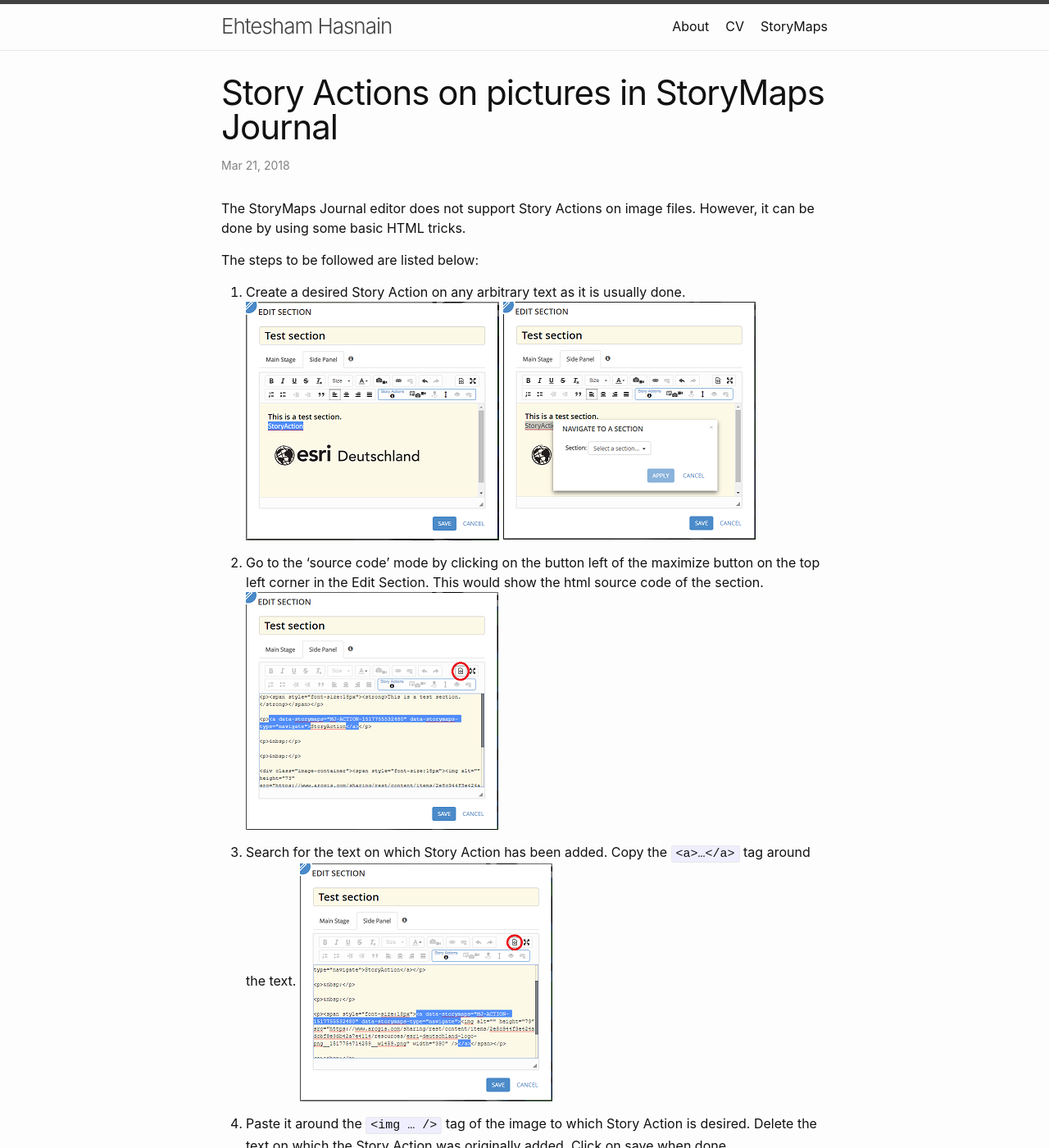
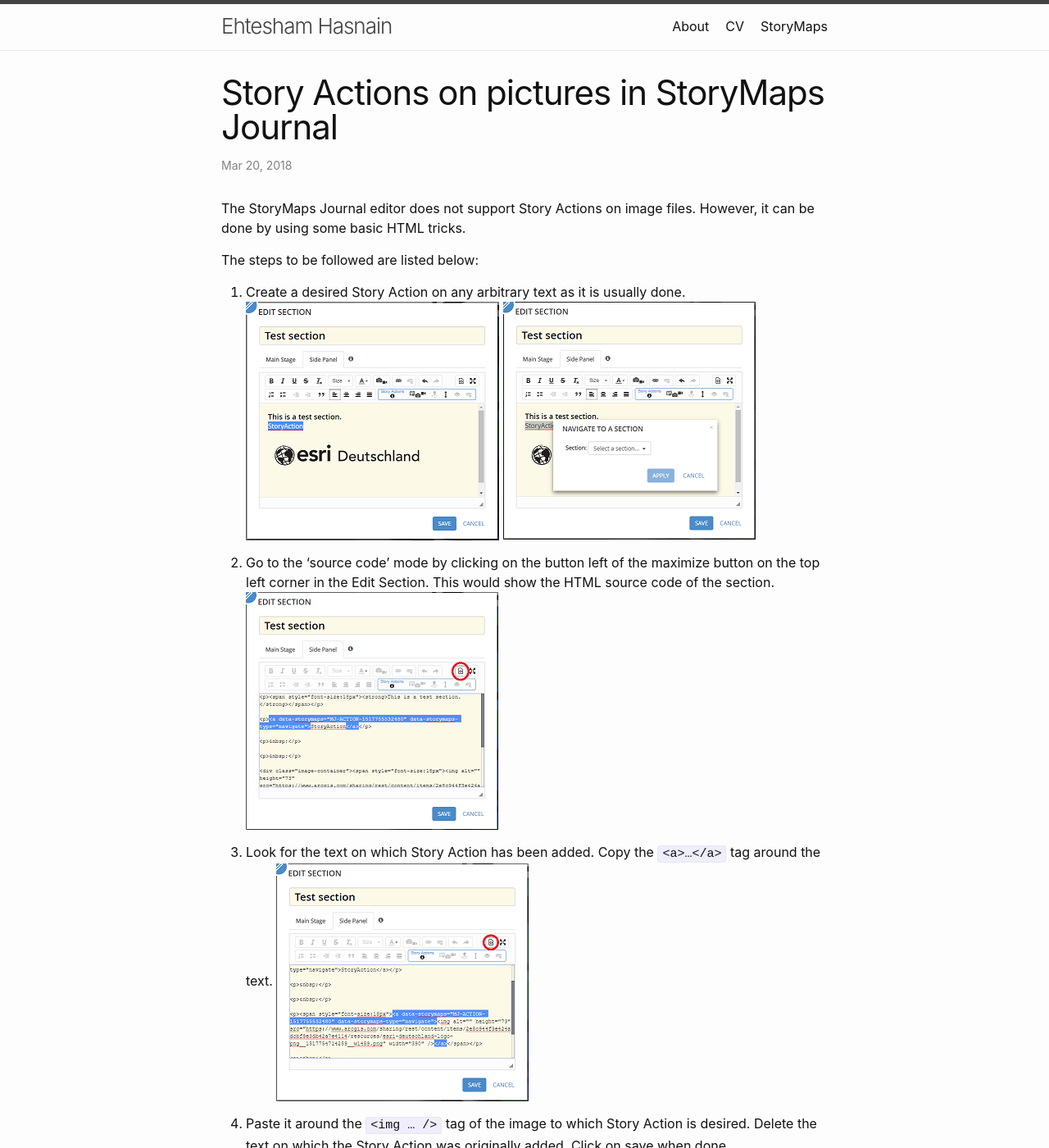
Before and after one commit to ehasnain/ehasnain.github.io, a Jekyll site: the page built from _posts/2018-03-20-Story Actions on pictures in StoryMaps Journal.markdown, in a window 1280 px wide and 1400 px high. Shown: the whole window at 82% size. Built offline with Jekyll 4.4.1, drawn with Linux system fonts in a browser that asks for light colours; some of the changed text lies outside the part shown.

Commit message:
updates-header-footer

```diff
--- a/_includes/footer.html
+++ b/_includes/footer.html
@@ -3,7 +3,7 @@
 
   <div class="wrapper">
 
-    <h2 class="footer-heading">{{ site.title | escape }}</h2>
+    <!--<h2 class="footer-heading">{{ site.title | escape }}</h2>-->
 
     <div class="footer-col-wrapper">
       <div class="footer-col footer-col-1">
@@ -22,11 +22,11 @@
       </div>
 
       <div class="footer-col footer-col-2">
-        {%- include social.html -%}
+        <br> {%- include social.html -%}
       </div>
 
-      <div class="footer-col footer-col-3">
-        <p>{{- site.description | escape -}}</p>
+	  <div class="footer-col footer-col-3">
+        <p> <br> &copy; &#32; Copyright &#32; {{- site.time | date: "%Y" | escape -}}</p>
       </div>
     </div>
 
--- a/_includes/head.html
+++ b/_includes/head.html
@@ -1,8 +1,10 @@
 <head>
   <meta charset="utf-8">
+
   <meta http-equiv="X-UA-Compatible" content="IE=edge">
   <meta name="viewport" content="width=device-width, initial-scale=1">
   {%- seo -%}
+  <link rel="icon" href="/favicon.png" type="image/png">
   <link rel="stylesheet" href="{{ "/assets/main.css" | relative_url }}">
   {%- feed_meta -%}
   {%- if jekyll.environment == 'production' and site.google_analytics -%}
--- a/_posts/2018-03-20-Story Actions on pictures in StoryMaps Journal.markdown
+++ b/_posts/2018-03-20-Story Actions on pictures in StoryMaps Journal.markdown
@@ -1,7 +1,7 @@
 ---
 layout: post
 title:  "Story Actions on pictures in StoryMaps Journal"
-date:   2018-03-21 06:48:01 +0100
+date:   2018-03-20 06:48:01 +0100
 categories: storymaps
 ---
 
@@ -12,10 +12,10 @@
 1. Create a desired Story Action on any arbitrary text as it is usually done.
 ![Image 1]({{ "/assets/images/storymaps/Capture001.PNG" | absolute_url }}) ![Image 2]({{ "/assets/images/storymaps/Capture002.PNG" | absolute_url }})
 
-2. Go to the ‘source code’ mode by clicking on the button left of the maximize button on the top left corner in the Edit Section. This would show the html source code of the section.
+2. Go to the ‘source code’ mode by clicking on the button left of the maximize button on the top left corner in the Edit Section. This would show the HTML source code of the section.
 ![Image 3]({{ "/assets/images/storymaps/Capture003.PNG" | absolute_url }})
 
-3. Search for the text on which Story Action has been added. Copy the `<a>…</a>` tag around the text.
+3. Look for the text on which Story Action has been added. Copy the `<a>…</a>` tag around the text.
 ![Image 4]({{ "/assets/images/storymaps/Capture004.PNG" | absolute_url }})
 
 4. Paste it around the `<img … />` tag of the image to which Story Action is desired. Delete the text on which the Story Action was originally added. Click on save when done.
--- a/_posts/2018-03-21-Dropdown menu in StoryMaps Journal.markdown
+++ b/_posts/2018-03-21-Dropdown menu in StoryMaps Journal.markdown
@@ -17,7 +17,7 @@
 2. Once the CSS `<style>` code has been added, it can be used anywhere in the section inside the HTML’s `<div class=”…”>` tag to create a dropdown menu.
 ![Image 3]({{ "/assets/images/storymaps/Capture008.PNG" | absolute_url }})
 
-3. The items of the dropdown menu can also be made interactive by using the similar trick as explained in the [previous post](/storymaps/2018/03/21/Story-Actions-on-pictures.html). Click on save when done.
+3. The items of the dropdown menu can also be made interactive by using the similar trick as explained in the [previous post](/storymaps/2018/03/21/Story-Actions-on-pictures.html).
 
 The CSS styling used in the above example can be viewed at the [Story-Maps-Interface](https://github.com/ehasnain/Story-Maps-Interface) repository.
 
--- a/cv/index.html
+++ b/cv/index.html
@@ -11,7 +11,7 @@
      <meta http-equiv="Content-Type" content="text/html; charset=utf-8"/>
 
      <title>Ehtesham Hasnain</title>
-	 <link rel="icon" href="https://github.com/fluidicon.png" type="image/png">
+	 <link rel="icon" href="favicon.png" type="image/png">
 	 <link rel="stylesheet" href="https://cdnjs.cloudflare.com/ajax/libs/font-awesome/4.7.0/css/font-awesome.min.css">
 
 
```
Also changed, not shown: cv/favicon.ico (added), cv/favicon.png (added), favicon.ico (added), favicon.png (added).
